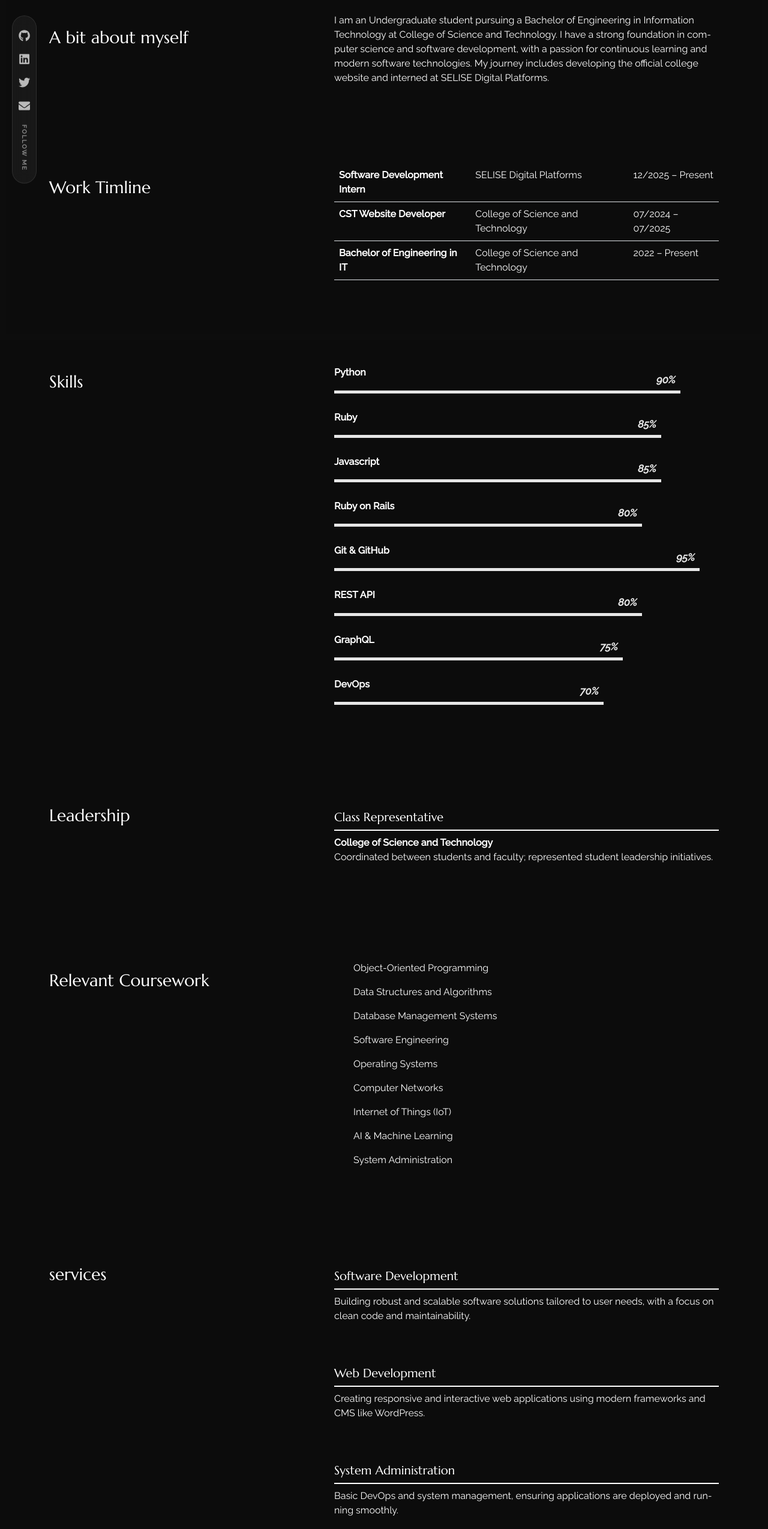
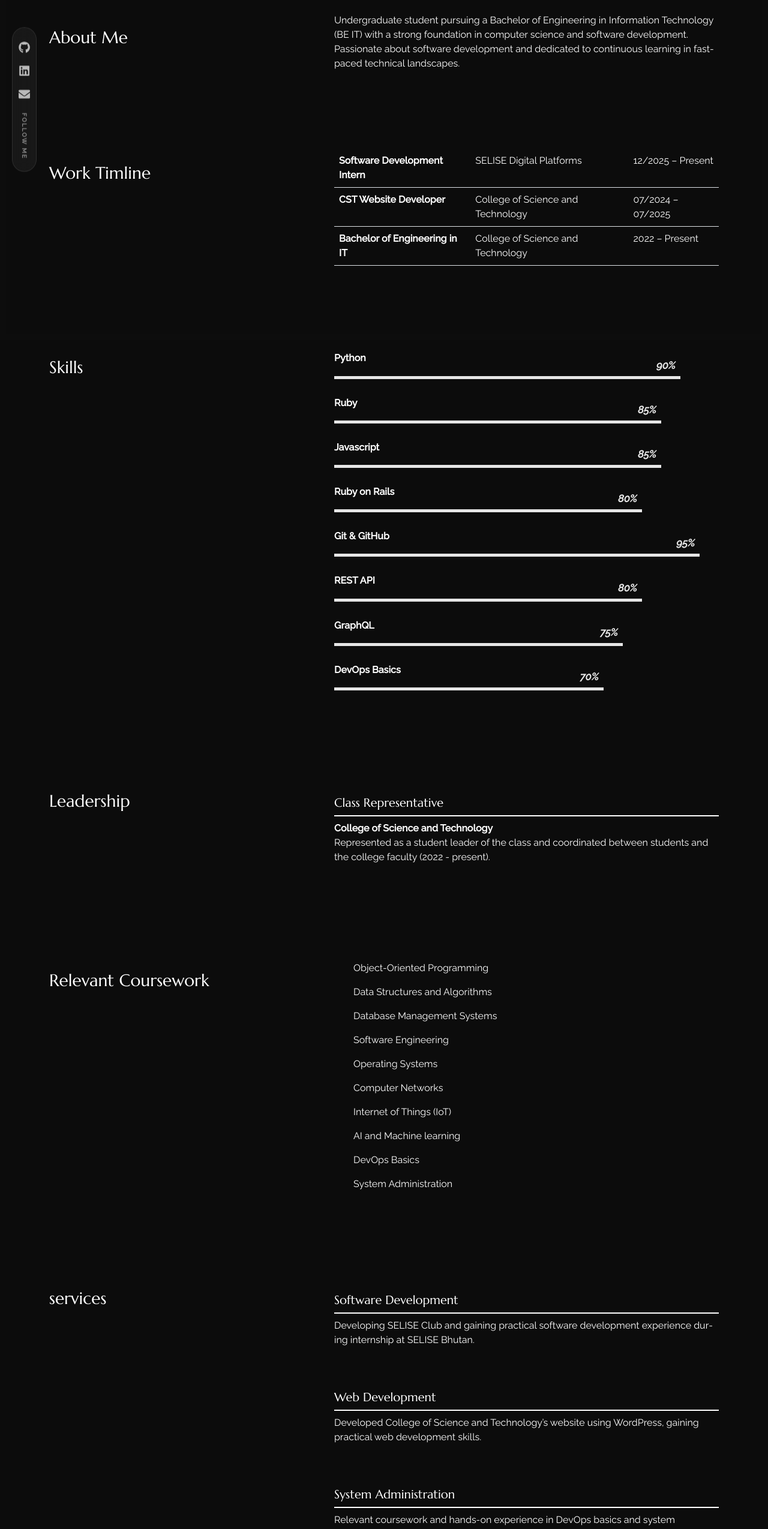
Before and after one commit to lakikishorsubba/lakikishorsubba-portfolio, a React (Create React App) app: page /about in a window 1280 px wide. Shown: the part 234-2783 px from the top of the page at 60% size. Built offline with nearby package versions, Linux system fonts and the light colour scheme.

Commit message:
add resume

```diff
--- a/src/content_option.js
+++ b/src/content_option.js
@@ -1,4 +1,5 @@
 import profileImg from "./assets/images/image.jpeg";
+import resumePDF from "./assets/images/LakiKishorSubba_Resume.pdf";
 
 const logotext = "LAKI";
 const meta = {
@@ -10,25 +11,25 @@ const meta = {
 const introdata = {
   title: "I’m Laki Kishor Subba",
   description:
-    "Undergraduate student pursuing a Bachelor of Engineering in Information Technology at College of Science and Technology. Passionate about continuous learning and modern software technologies.",
+    "Undergraduate student pursuing a Bachelor of Engineering in Information Technology (BE IT) with a strong foundation in computer science and software development. Passionate about software development and dedicated to continuous learning in fast-paced technical landscapes.",
   your_img_url: profileImg,
-  resume_url: "#", // Add your resume link here
+  resume_url: resumePDF,
   tagline:
     "Building digital experiences that combine technical excellence with artistic design.",
   techstack: [
-    { name: "React", icon: "SiReact", color: "#61DAFB" },
-    { name: "Node.js", icon: "SiNodedotjs", color: "#339933" },
     { name: "Python", icon: "SiPython", color: "#3776AB" },
-    { name: "Docker", icon: "SiDocker", color: "#2496ED" },
+    { name: "Ruby", icon: "SiRuby", color: "#CC342D" },
+    { name: "JavaScript", icon: "SiJavascript", color: "#F7DF1E" },
     { name: "Ruby on Rails", icon: "SiRubyonrails", color: "#CC0000" },
-    { name: "JavaScript", icon: "SiJavascript", color: "#F7DF1E" },
+    { name: "DevOps", icon: "SiDocker", color: "#2496ED" },
+    { name: "GraphQL", icon: "SiGraphql", color: "#E10098" },
   ],
 };
 
 const dataabout = {
-  title: "A bit about myself",
+  title: "About Me",
   aboutme:
-    "I am an Undergraduate student pursuing a Bachelor of Engineering in Information Technology at College of Science and Technology. I have a strong foundation in computer science and software development, with a passion for continuous learning and modern software technologies. My journey includes developing the official college website and interned at SELISE Digital Platforms.",
+    "Undergraduate student pursuing a Bachelor of Engineering in Information Technology (BE IT) with a strong foundation in computer science and software development. Passionate about software development and dedicated to continuous learning in fast-paced technical landscapes.",
 };
 const worktimeline = [
   {
@@ -78,7 +79,7 @@ const skills = [
     value: 75,
   },
   {
-    name: "DevOps",
+    name: "DevOps Basics",
     value: 70,
   },
 ];
@@ -87,17 +88,17 @@ const services = [
   {
     title: "Software Development",
     description:
-      "Building robust and scalable software solutions tailored to user needs, with a focus on clean code and maintainability.",
+      "Developing SELISE Club and gaining practical software development experience during internship at SELISE Bhutan.",
   },
   {
     title: "Web Development",
     description:
-      "Creating responsive and interactive web applications using modern frameworks and CMS like WordPress.",
+      "Developed College of Science and Technology’s website using WordPress, gaining practical web development skills.",
   },
   {
     title: "System Administration",
     description:
-      "Basic DevOps and system management, ensuring applications are deployed and running smoothly.",
+      "Relevant coursework and hands-on experience in DevOps basics and system administration.",
   },
 ];
 
@@ -105,25 +106,19 @@ const dataportfolio = [
   {
     img: "https://picsum.photos/400/?grayscale",
     description:
-      "CST Official Website - Developed using WordPress and hosted successfully.",
+      "CST Website - Developed a College of Science and Technology’s website using WordPress and successfully hosted.",
     link: "https://cst.edu.bt",
   },
   {
     img: "https://picsum.photos/400/800/?grayscale",
     description:
-      "Fitness Tracking Application - A mini project to track daily workouts and health metrics.",
+      "Software development mini projects, including a fitness tracking application, a simple chess game, and a job portal.",
     link: "#",
   },
   {
     img: "https://picsum.photos/400/?grayscale",
     description:
-      "Simple Chess Game - A strategic game built with core programming logic.",
-    link: "#",
-  },
-  {
-    img: "https://picsum.photos/400/600/?grayscale",
-    description:
-      "Job Portal System - A platform for connecting job seekers with opportunities.",
+      "SELISE Blocks - Contributing to digital platforms and gaining practical experience.",
     link: "#",
   },
 ];
@@ -132,18 +127,15 @@ const contactConfig = {
   YOUR_EMAIL: "lakikishor7@gmail.com",
   YOUR_FONE: "+975 77741165",
   description:
-    "Based in Thimphu, Bhutan. Feel free to reach out for collaborations or any inquiries.",
-  // creat an emailjs.com account
-  // check out this tutorial https://www.emailjs.com/docs/examples/reactjs/
+    "Thimphu, Bhutan. Feel free to reach out for collaborations or any inquiries.",
   YOUR_SERVICE_ID: "service_id",
   YOUR_TEMPLATE_ID: "template_id",
   YOUR_USER_ID: "user_id",
 };
 
 const socialprofils = {
-  github: "https://github.com",
-  linkedin: "https://linkedin.com/in/laki-kishor-subba-0a97b7294",
-  twitter: "https://twitter.com",
+  github: "https://github.com/laki-kishorsubba-0a97b7294",
+  linkedin: "https://linkedin.com/in/laki-kishor-subba0a97b7294",
   email: "mailto:lakikishor7@gmail.com",
 };
 
@@ -152,7 +144,7 @@ const leadership = [
     title: "Class Representative",
     where: "College of Science and Technology",
     description:
-      "Coordinated between students and faculty; represented student leadership initiatives.",
+      "Represented as a student leader of the class and coordinated between students and the college faculty (2022 - present).",
   },
 ];
 
@@ -164,7 +156,8 @@ const coursework = [
   "Operating Systems",
   "Computer Networks",
   "Internet of Things (IoT)",
-  "AI & Machine Learning",
+  "AI and Machine learning",
+  "DevOps Basics",
   "System Administration",
 ];
 
--- a/src/pages/home/index.js
+++ b/src/pages/home/index.js
@@ -56,8 +56,6 @@ export const Home = () => {
             animate={{ opacity: 1, y: 0 }}
             transition={{ duration: 0.8 }}
           >
-            <div className="hero-content-wrapper">
-              <div className="hero-info">
             <motion.div
               className="avatar-wrapper"
               initial={{ scale: 0 }}
@@ -66,6 +64,9 @@ export const Home = () => {
             >
               <img src={introdata.your_img_url} alt="profile" className="hero-avatar" />
             </motion.div>
+
+            <div className="hero-content-wrapper">
+              <div className="hero-info">
                 <div className="hero-header">
                   <motion.h2
                     className="intro-title"
@@ -95,7 +96,7 @@ export const Home = () => {
                   <Link to="/portfolio" className="hero-cta cta-primary">
                     View Projects
                   </Link>
-                  <a href={introdata.resume_url} className="hero-cta cta-secondary">
+                  <a href={introdata.resume_url} className="hero-cta cta-secondary" download>
                     Download Resume
                   </a>
                 </motion.div>
--- a/src/pages/home/style.css
+++ b/src/pages/home/style.css
@@ -93,23 +93,22 @@
 }
 
 .hero-info {
-  flex: 1.2;
-  text-align: left;
+  flex: 1;
+  text-align: center;
   display: flex;
   flex-direction: column;
-  align-items: flex-start;
+  align-items: center;
 }
 
 .hero-visual {
-  flex: 0.8;
-  display: flex;
-  justify-content: center;
-  align-items: center;
+  display: none; /* Removed as avatar is now top center */
 }
 
 .avatar-wrapper {
-  margin-bottom: 2rem;
+  margin-bottom: 2.5rem;
   position: relative;
+  display: flex;
+  justify-content: center;
 }
 
 .hero-avatar {
```
Also changed, not shown: 1 other file (tests, documents, lock files or other folders). Lines whose indentation alone changed are shown as unchanged.
